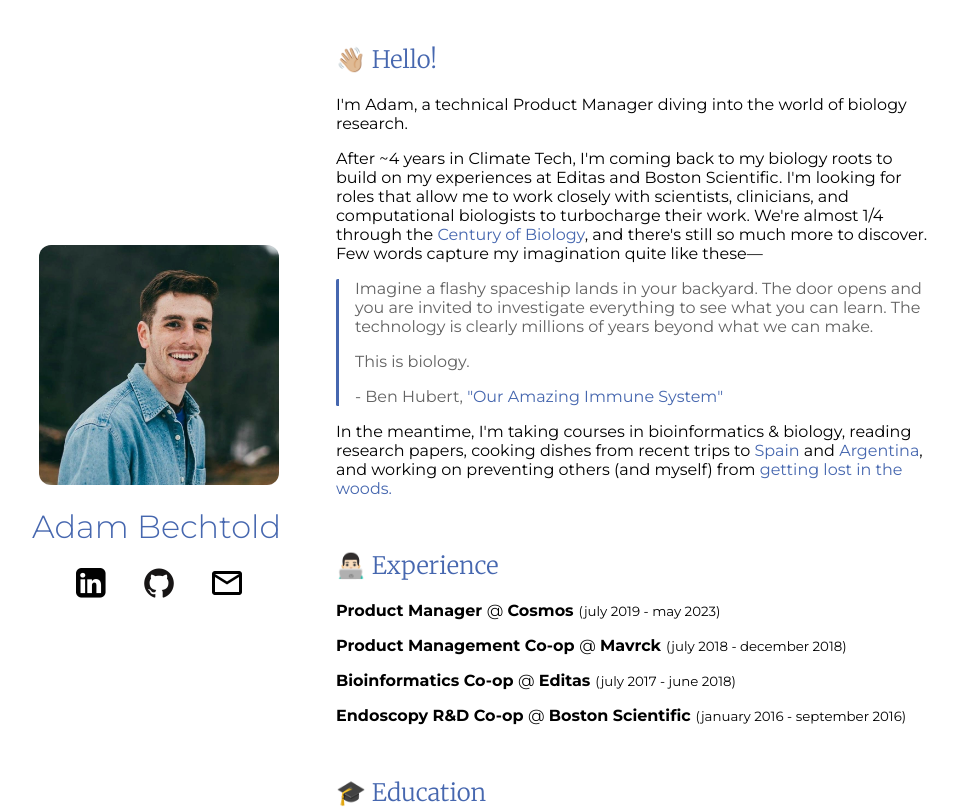
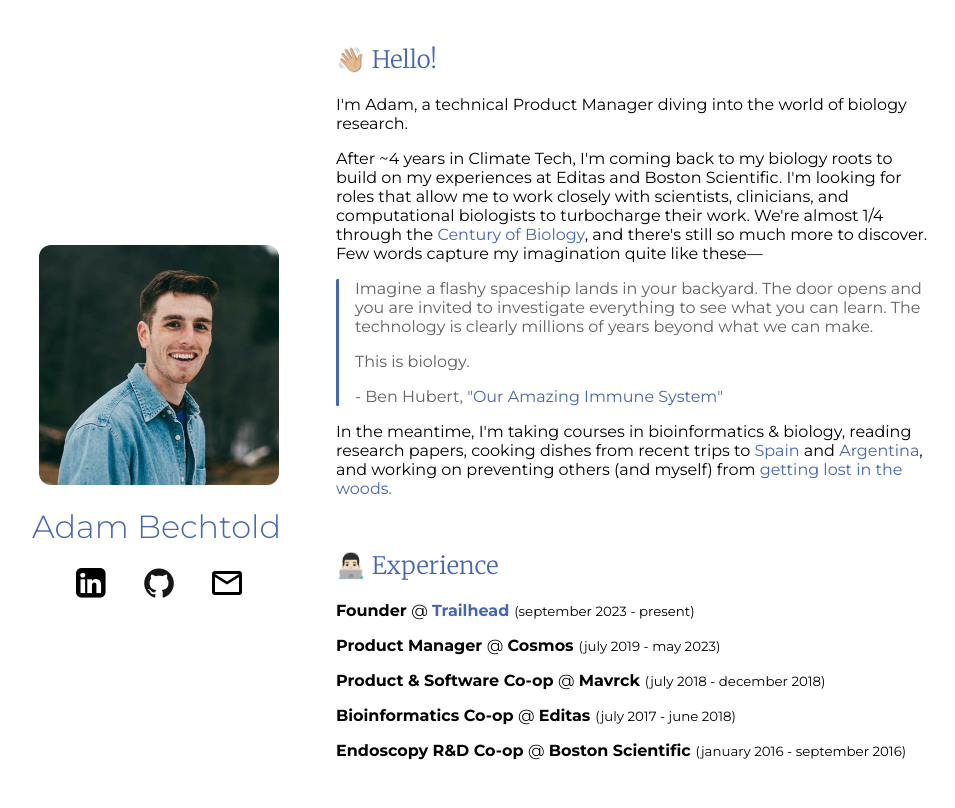
Before and after one commit to adambechtold/personal-website, a Next.js app: page / in a window 1280 px wide. Shown: the top 808 px of the page, without its empty margins (133-1088 px from the left). Built offline with nearby package versions, Linux system fonts and the light colour scheme.

Commit message:
so the experience section reflects work on trailhead

```diff
--- a/app/components/ContentItem/Experience/Experience.js
+++ b/app/components/ContentItem/Experience/Experience.js
@@ -5,12 +5,18 @@
 
 const experiences = [
   {
+    title: "Founder",
+    company: "Trailhead",
+    dates: "(september 2023 - present)",
+    link: "https://trailhead.adambechtold.xyz",
+  },
+  {
     title: "Product Manager",
     company: "Cosmos",
     dates: "(july 2019 - may 2023)",
   },
   {
-    title: "Product Management Co-op",
+    title: "Product & Software Co-op",
     company: "Mavrck",
     dates: "(july 2018 - december 2018)",
   },
@@ -32,6 +38,21 @@
  * @return {JSX.Element} The rendered list of experiences.
  */
 export default function Experience() {
+  return (
+    <>
+      {experiences.map((experience) => (
+        <ExperienceItem
+          key={`${experience.title}-${experience.company}`}
+          title={experience.title}
+          company={experience.company}
+          dates={experience.dates}
+          link={experience.link}
+        />
+      ))}
+    </>
+  );
+}
+
 /**
  * Renders an individual experience item.
  *
@@ -39,13 +60,23 @@
  * @param {string} props.title - The title of the experience.
  * @param {string} props.company - The company of the experience.
  * @param {string} props.dates - The dates of the experience.
+ * @param {string} props.link - The link to the company.
  * @return {JSX.Element} The rendered experience item.
  */
-  function ExperienceItem({ title, company, dates }) {
+function ExperienceItem({ title, company, dates, link }) {
+  const Company = ({ company, link }) =>
+    link ? (
+      <b>
+        <a href={link}>{company}</a>
+      </b>
+    ) : (
+      <b>{company}</b>
+    );
+
   return (
     <div className={styles.container}>
       <div>
-          <b> {title} </b> @ <b> {company} </b>
+        <b> {title} </b> @ <Company company={company} link={link} />
       </div>
       <div className={styles.dates}>
         <small> {dates} </small>
@@ -58,18 +89,5 @@
   title: PropTypes.string.isRequired,
   company: PropTypes.string.isRequired,
   dates: PropTypes.string.isRequired,
+  link: PropTypes.string.notRequired,
 };
-
-  return (
-    <>
-      {experiences.map((experience) => (
-        <ExperienceItem
-          key={`${experience.title}-${experience.company}`}
-          title={experience.title}
-          company={experience.company}
-          dates={experience.dates}
-        />
-      ))}
-    </>
-  );
-}
```
Lines whose indentation alone changed are shown as unchanged.
